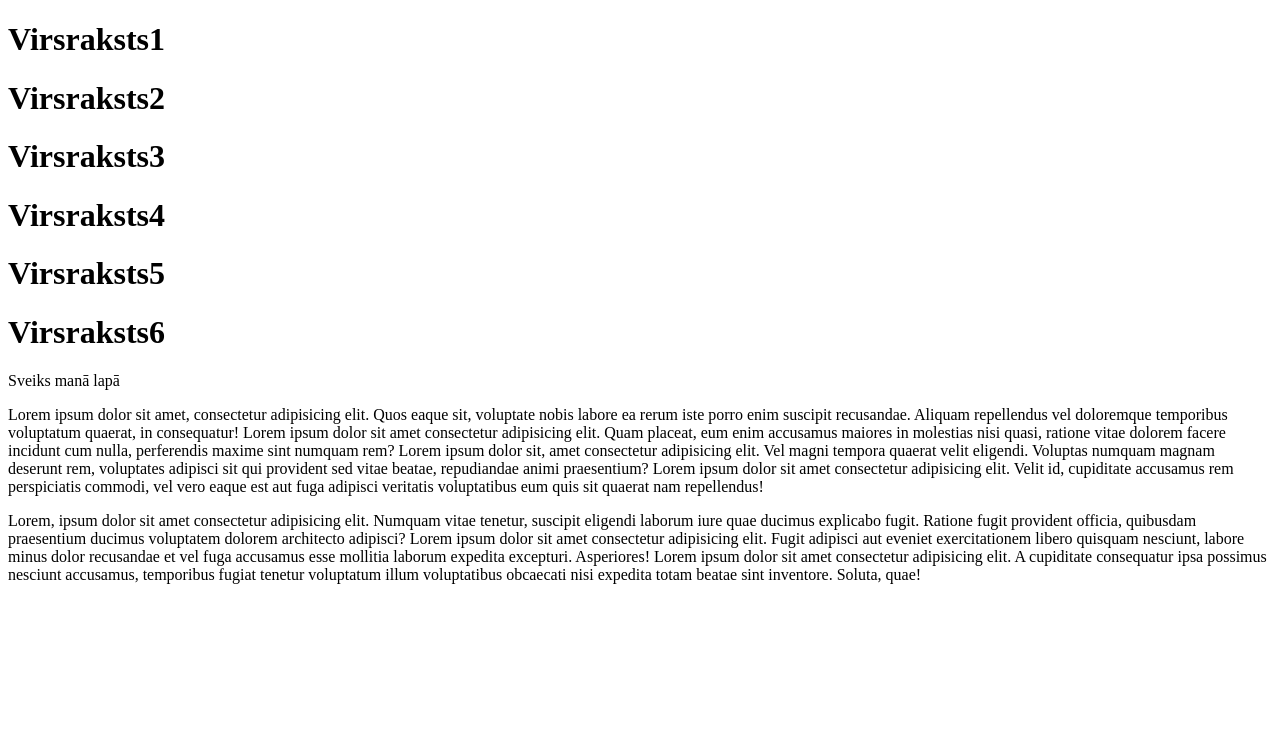
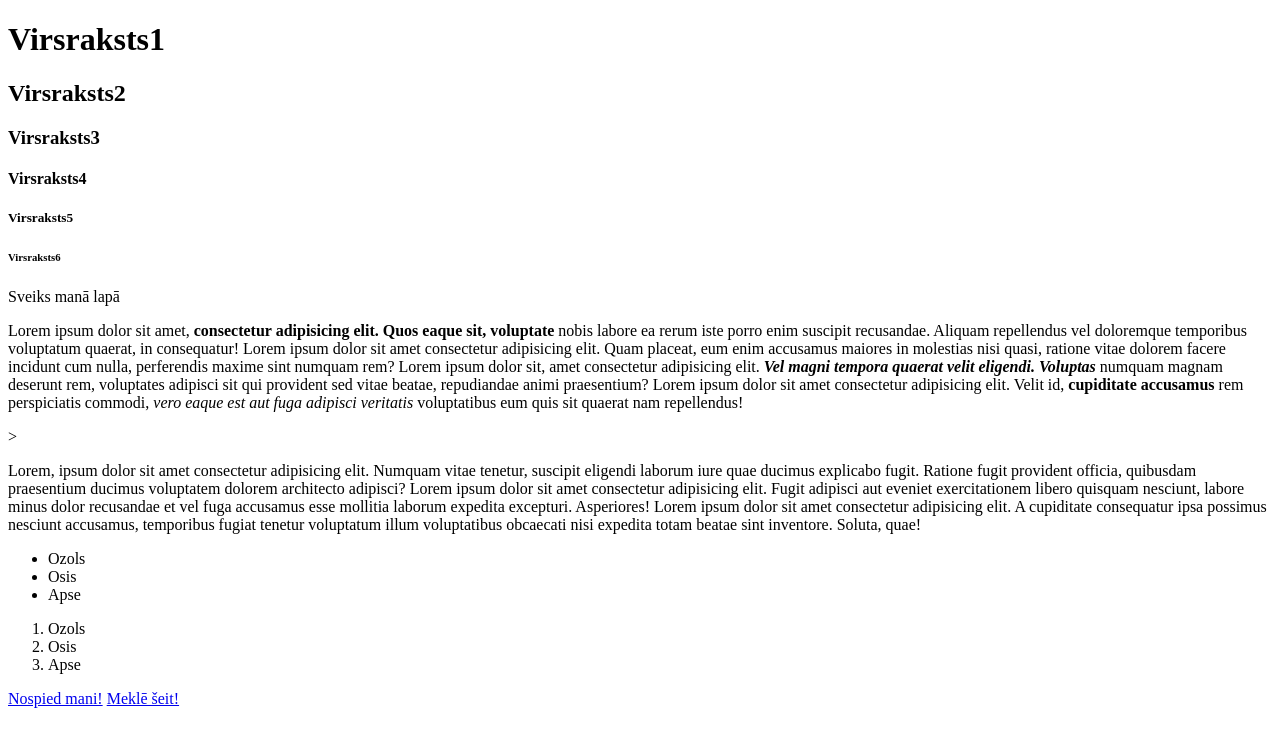
Before and after one commit to jk-web-admin-0722/HTML_css_MSv, a plain HTML site: page index.html in a window 1280 px wide. Drawn offline with Linux system fonts and the light colour scheme.

Commit message:
Meķlēšana

```diff
--- a/index.html
+++ b/index.html
@@ -8,23 +8,40 @@
 </head>
 <body>
     <h1>Virsraksts1</h1>
-    <h1>Virsraksts2</h1>
-    <h1>Virsraksts3</h1>
-    <h1>Virsraksts4</h1>
-    <h1>Virsraksts5</h1>
-    <h1>Virsraksts6</h1>
+    <h2>Virsraksts2</h2>
+    <h3>Virsraksts3</h3>
+    <h4>Virsraksts4</h4>
+    <h5>Virsraksts5</h5>
+    <h6>Virsraksts6</h6>
 
 
     <p>Sveiks manā lapā
-        <p>Lorem ipsum dolor sit amet, consectetur adipisicing elit. Quos eaque sit, voluptate nobis labore ea rerum iste porro enim suscipit recusandae. Aliquam repellendus vel doloremque temporibus voluptatum quaerat, in consequatur!
+        <p>Lorem ipsum dolor sit amet, <b>consectetur adipisicing elit. Quos eaque sit, voluptate</b> nobis labore ea rerum iste porro enim suscipit recusandae. Aliquam repellendus vel doloremque temporibus voluptatum quaerat, in consequatur!
         Lorem ipsum dolor sit amet consectetur adipisicing elit. Quam placeat, eum enim accusamus maiores in molestias nisi quasi, ratione vitae dolorem facere incidunt cum nulla, perferendis maxime sint numquam rem?
-        Lorem ipsum dolor sit, amet consectetur adipisicing elit. Vel magni tempora quaerat velit eligendi. Voluptas numquam magnam deserunt rem, voluptates adipisci sit qui provident sed vitae beatae, repudiandae animi praesentium?
-        Lorem ipsum dolor sit amet consectetur adipisicing elit. Velit id, cupiditate accusamus rem perspiciatis commodi, vel vero eaque est aut fuga adipisci veritatis voluptatibus eum quis sit quaerat nam repellendus!</p>
+        Lorem ipsum dolor sit, amet consectetur adipisicing elit. <i><b>Vel magni tempora quaerat velit eligendi. Voluptas</i></b> numquam magnam deserunt rem, voluptates adipisci sit qui provident sed vitae beatae, repudiandae animi praesentium?
+        Lorem ipsum dolor sit amet consectetur adipisicing elit. Velit id, <strong>cupiditate accusamus</strong> rem perspiciatis commodi, <em>vero eaque est aut fuga adipisci veritatis</em> voluptatibus eum quis sit quaerat nam repellendus!</p>
 
+        <!-- Teksts, Kurš neparādīsies-->>
 
         <p></p>Lorem, ipsum dolor sit amet consectetur adipisicing elit. Numquam vitae tenetur, suscipit eligendi laborum iure quae ducimus explicabo fugit. Ratione fugit provident officia, quibusdam praesentium ducimus voluptatem dolorem architecto adipisci?
         Lorem ipsum dolor sit amet consectetur adipisicing elit. Fugit adipisci aut eveniet exercitationem libero quisquam nesciunt, labore minus dolor recusandae et vel fuga accusamus esse mollitia laborum expedita excepturi. Asperiores!
         Lorem ipsum dolor sit amet consectetur adipisicing elit. A cupiditate consequatur ipsa possimus nesciunt accusamus, temporibus fugiat tenetur voluptatum illum voluptatibus obcaecati nisi expedita totam beatae sint inventore. Soluta, quae!</p>
+
+        <!-- Unordered list, aizzīmēts saraksts-->
+    <ul>
+        <li>Ozols</li>
+        <li>Osis</li>
+        <li>Apse</li>
+    </ul>
+        <!-- Ordered list, numurēts saraksts-->
+    <ol>
+        <li>Ozols</li>
+        <li>Osis</li>
+        <li>Apse</li>
+    </ol>
+
+    <a href="#">Nospied mani!</a>
+    <a href="www.google.lv">Meklē šeit!</a>
     </body>
 </body>
 </html>
```
